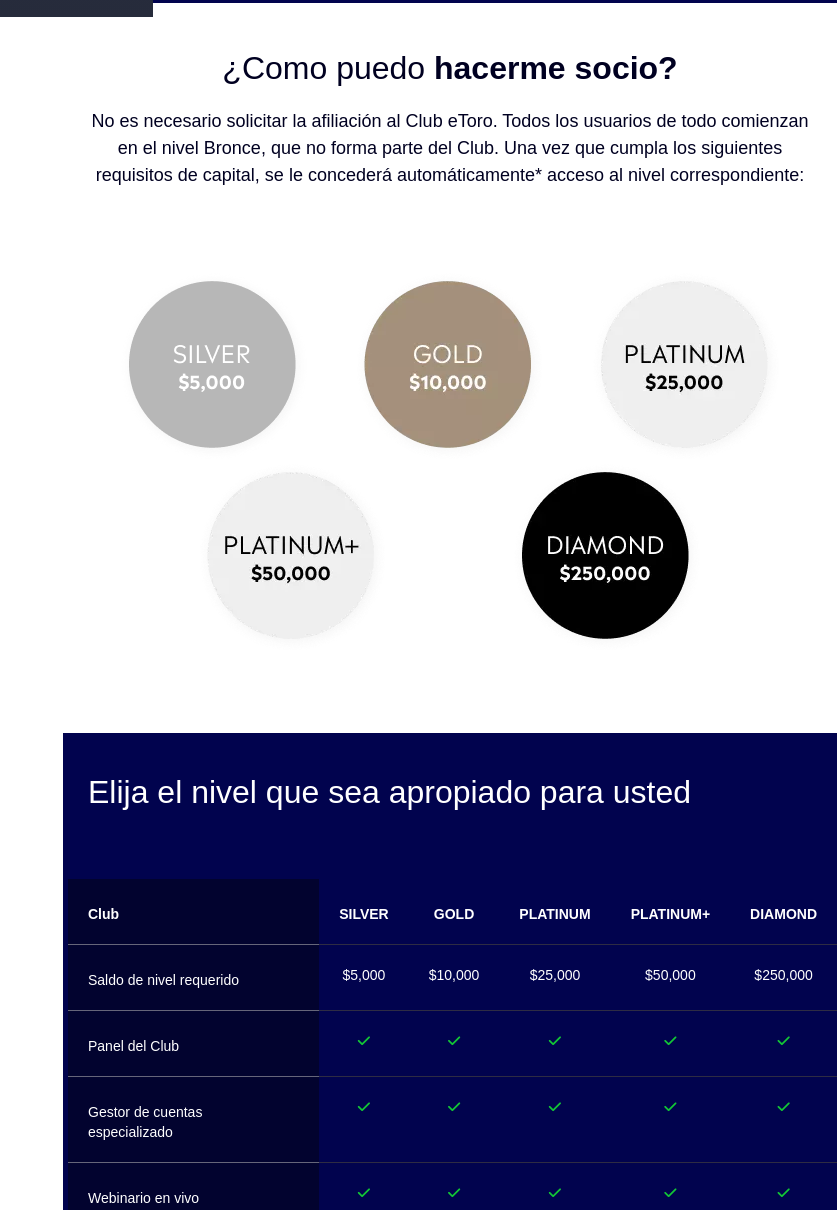
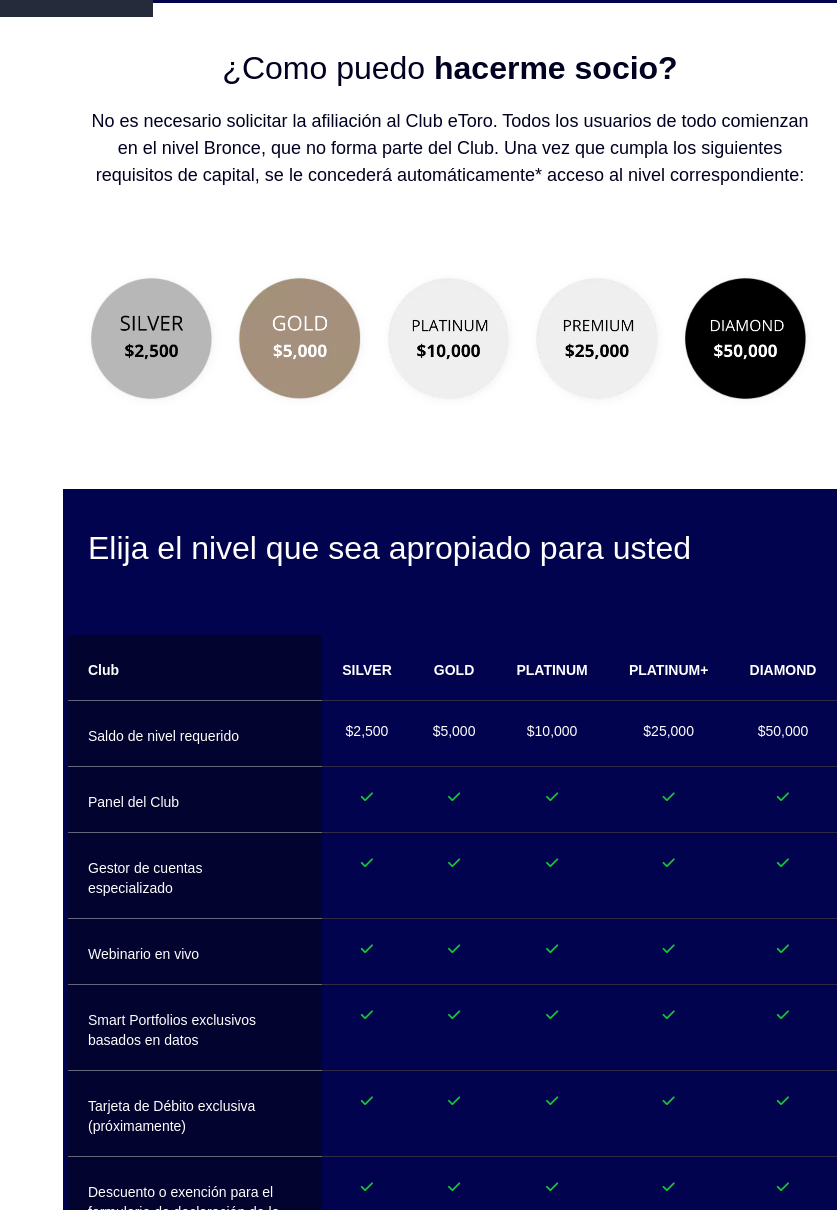
Before and after one commit to Amarinr9705/eToro, a website built with Vite: page club.html in a window 1024 px wide. Shown: the part 783-1993 px from the top of the page, without its empty margins (187-1024 px from the left). Built offline with nearby package versions, Linux system fonts and the light colour scheme; a web font is replaced by a local one.

Commit message:
Corrección en precios y agrego funcion de slide a ellos

```diff
--- a/club.html
+++ b/club.html
@@ -253,19 +253,19 @@
             </div>
             <div class="precios">
               <div class="valor-img">
-                <img src="/img/silver.webp" alt="">
+                <img src="/img/silver.png" alt="">
               </div>
             <div class="valor-img">
-              <img src="/img/gold.webp" alt="">
+              <img src="/img/gold.png" alt="">
             </div>
             <div class="valor-img">
-              <img src="/img/platinum.webp" alt="">
+              <img src="/img/platinum.png" alt="">
             </div>
             <div class="valor-img">
-              <img src="/img/platinum-1.webp" alt="">
+              <img src="/img/premium.png" alt="">
             </div>
             <div class="valor-img">
-              <img src="/img/diamond.webp" alt="">
+              <img src="/img/diamond.png" alt="">
             </div>
           </div>
           </div>
@@ -290,11 +290,11 @@
               <tbody>
                 <tr>
                   <td>Saldo de nivel requerido</td>
+                  <td>$2,500</td>
                   <td>$5,000</td>
                   <td>$10,000</td>
                   <td>$25,000</td>
                   <td>$50,000</td>
-                  <td>$250,000</td>
                 </tr>
                 <tr>
                   <td>Panel del Club</td>
--- a/style.css
+++ b/style.css
@@ -1010,7 +1010,6 @@
 
 .precios{
   margin: 0 auto;
-  max-width: none;
   width: 100%;
   display: flex;
   justify-content: space-between;
@@ -1018,10 +1017,14 @@
 .valor-img{
   margin: 0 5px;
 }
-.valor-img img{
-  width: 100%;
+
+
+@media screen and (min-width: 1024px) {
+  .valor-img img{
+    width: 100%;
+  }
+
 }
-
 @media screen and (max-width: 1024px) {
   .etoro-club{
     padding-top: 10px;
@@ -1039,8 +1042,10 @@
     padding: 35px 0 40px;
   }
   .precios{
-    flex-wrap: wrap;
-    justify-content: space-evenly;
+    overflow: scroll;
+  }
+  .valor-img img {
+    max-width: 191px;
   }
 }
 
```
Also changed, not shown: public/img/diamond.png (added), public/img/diamond.webp (deleted), public/img/gold.png (added), public/img/gold.webp (deleted), public/img/platinum-1.webp (deleted), public/img/platinum.png (added), public/img/platinum.webp (deleted), public/img/premium.png (added), public/img/silver.png (added), public/img/silver.webp (deleted), public/img/slider1.png (deleted), public/img/slider2.png (deleted), public/img/slider3.png (deleted), public/img/slider4.png (deleted), 3 more files.
